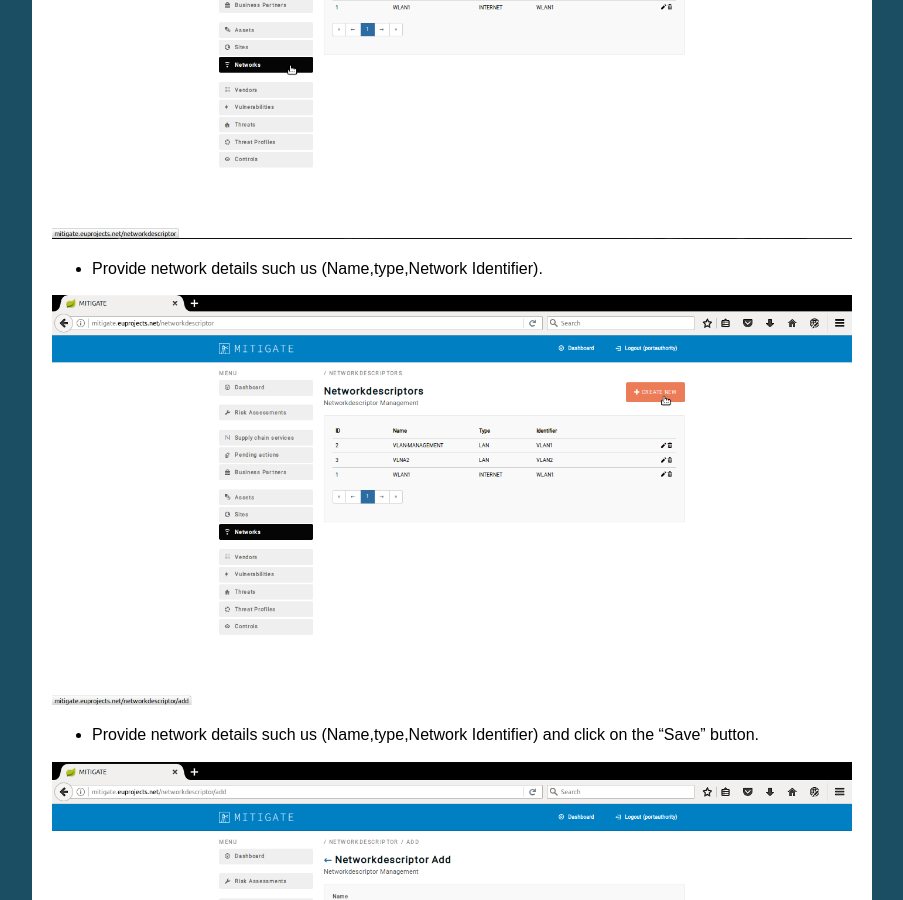
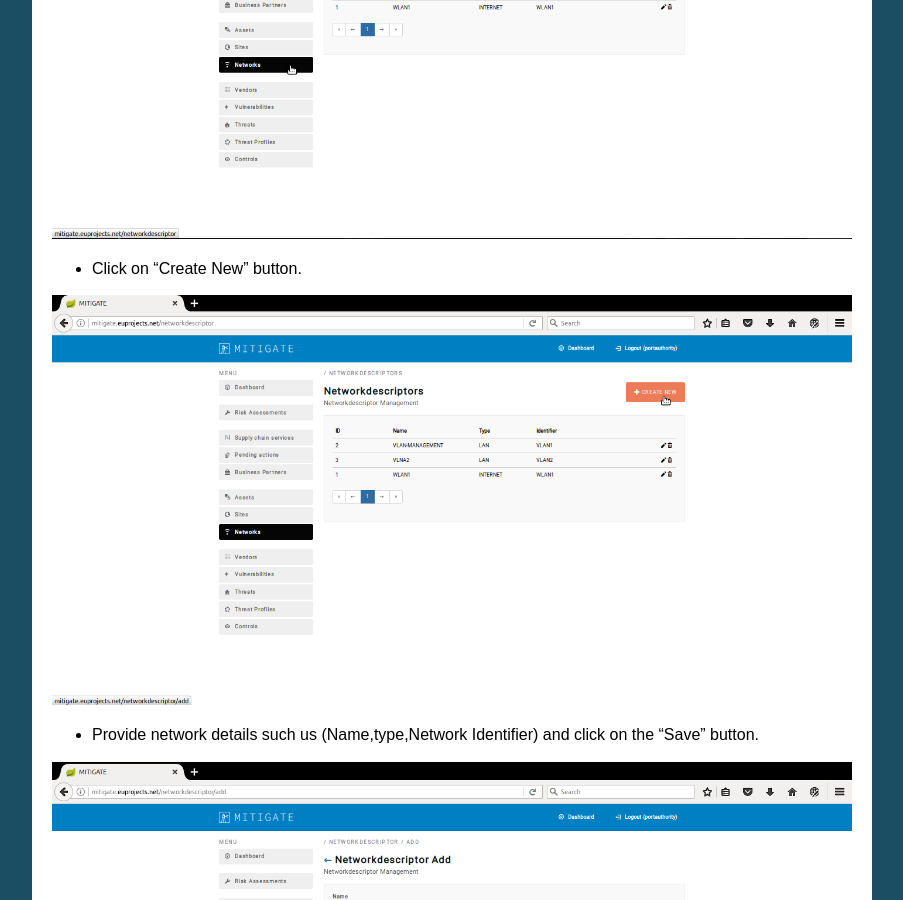
Before and after one commit to singularlogic/mitigate-documentation, a Sphinx documentation site: the page built from docs/p_network.rst, in a window 1280 px wide and 900 px high, scrolled down 850 px. Shown: the whole window, without its empty margins (198-1101 px from the left). Built offline with Sphinx 7.4.7, drawn with Linux system fonts in a browser that asks for light colours.

Commit message:
Update p_network.rst

```diff
--- a/docs/p_network.rst
+++ b/docs/p_network.rst
@@ -16,7 +16,7 @@ Declaring a new network
 
 .. image:: assets/cn.png
 
-- Provide network details such us (Name,type,Network Identifier).
+- Click on “Create New” button.
 
 .. image:: assets/cn_2.png
 
```
